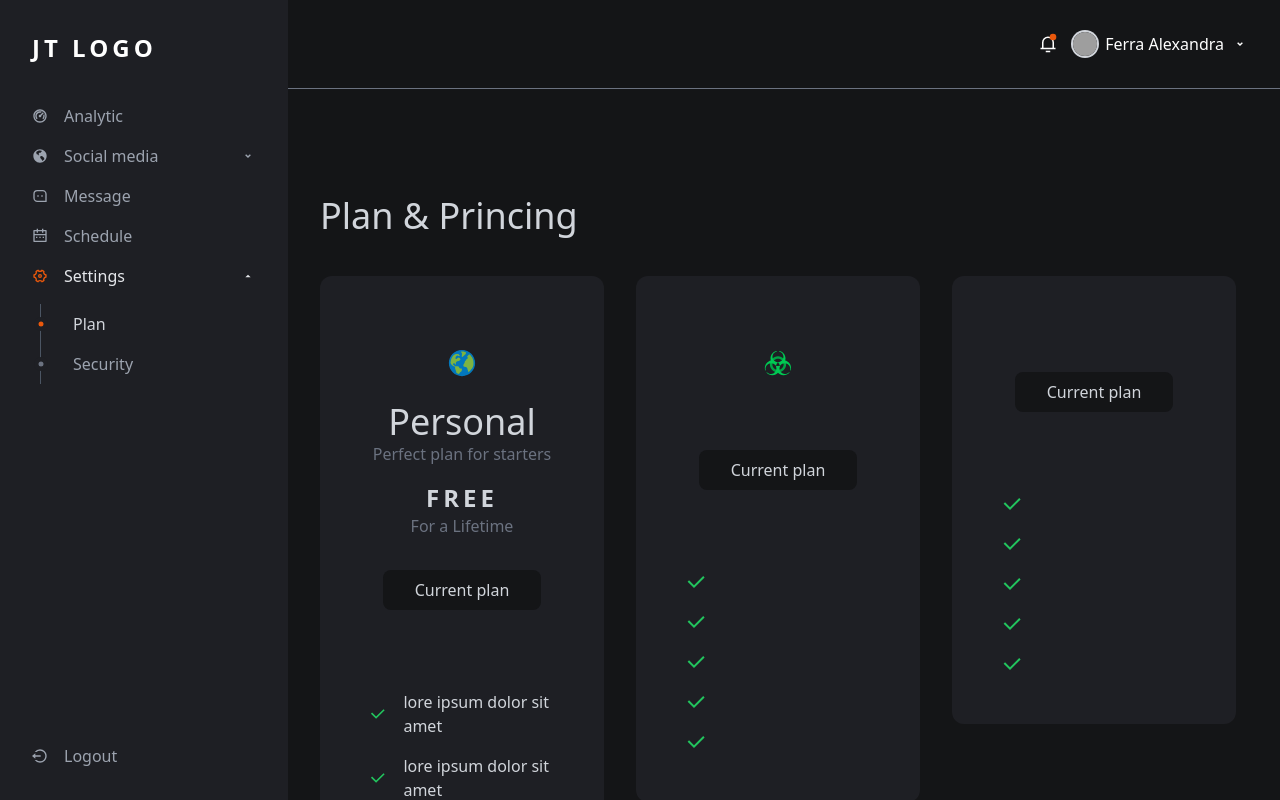
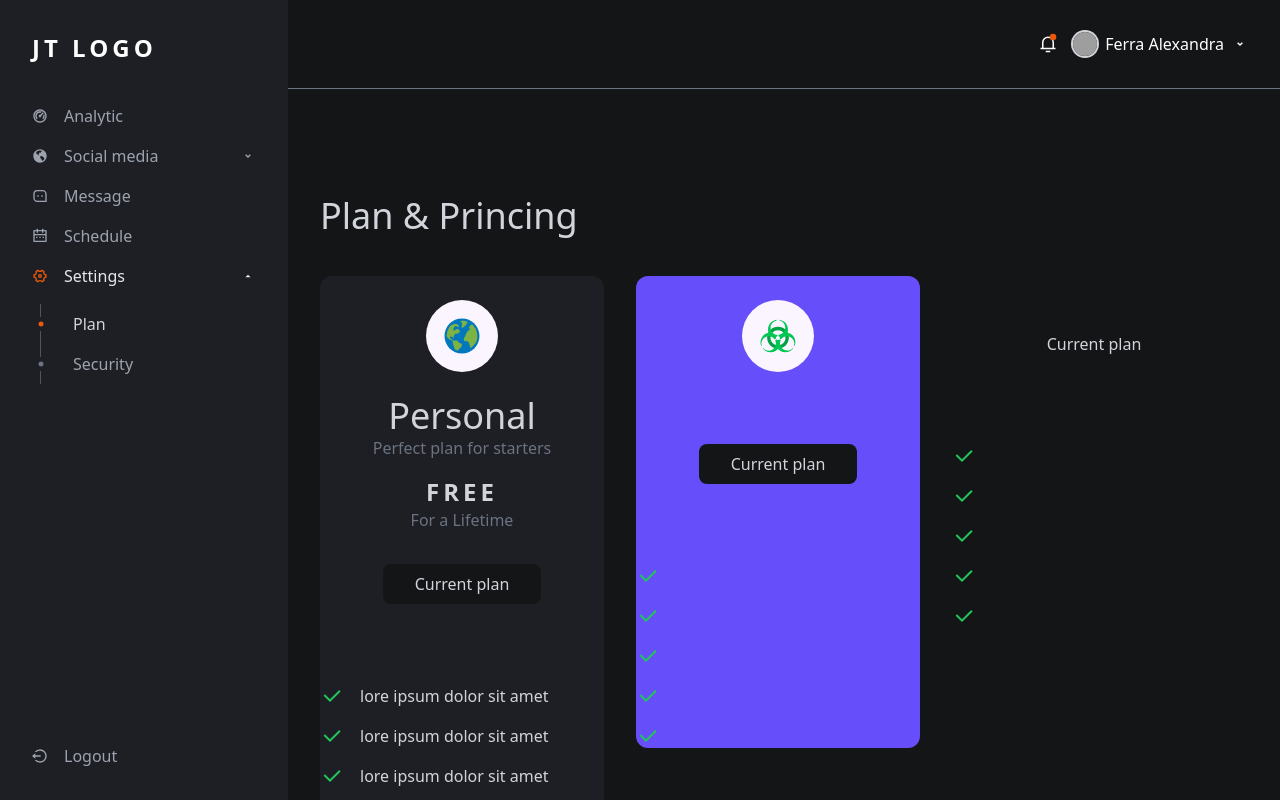
Before and after one commit to Anibal-Alpizar/react-pricing-example, a React (Vite) app: page / in a window 1280 px wide. Shown: the top 800 px of the page. Built offline with nearby package versions, Linux system fonts and the light colour scheme; grey boxes are pictures that could not be loaded.

Commit message:
colors using props

```diff
--- a/src/components/Card.jsx
+++ b/src/components/Card.jsx
@@ -3,7 +3,7 @@ import { RiCheckFill } from "react-icons/ri";
 function Card(props) {
   return (
     <div>
-      <div className="bg-[#1E1F24] p-12 rounded-xl mb-10">
+      <div className={`${props.color} "p-12 rounded-xl mb-10>`}>
         <div className="flex flex-col items-center mb-20">
           {props.icon}
           <h2 className="text-4xl">{props.plan}</h2>
--- a/src/components/Plans.jsx
+++ b/src/components/Plans.jsx
@@ -5,15 +5,17 @@ function Plans() {
   return (
     <div className="text-gray-300 grid grid-cols-3 gap-8">
       <Card
-        icon={<FcGlobe className="text-3xl my-6" />}
+        icon={<FcGlobe className="text-7xl my-6 p-4 bg-purple-50 rounded-full " />}
         plan="Personal"
         description="Perfect plan for starters"
         price="Free"
         for="For a Lifetime"
         details="lore ipsum dolor sit amet"
+        color="bg-[#1E1F24] "
       />
       <Card
-        icon={<FcBiohazard className="text-3xl my-6"  />}
+        icon={<FcBiohazard className="text-7xl my-6 p-4 bg-purple-50 rounded-full" />}
+        color="bg-[#664EFA]"
       />
       <Card />
     </div>
```
